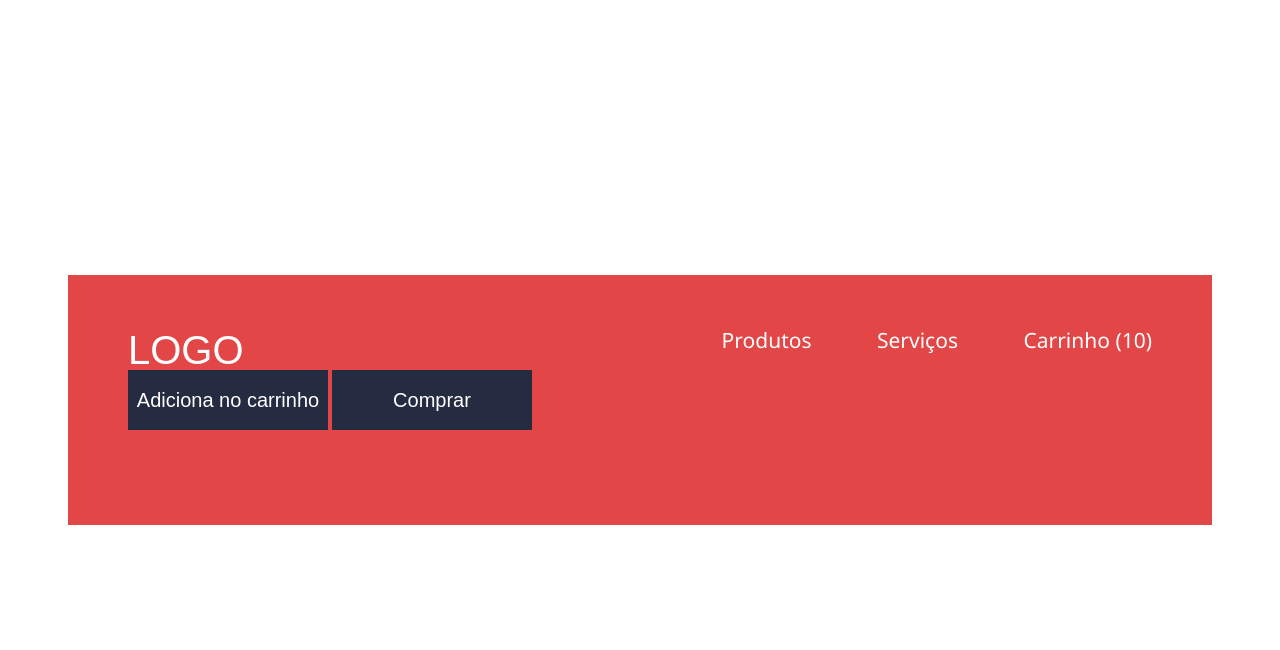
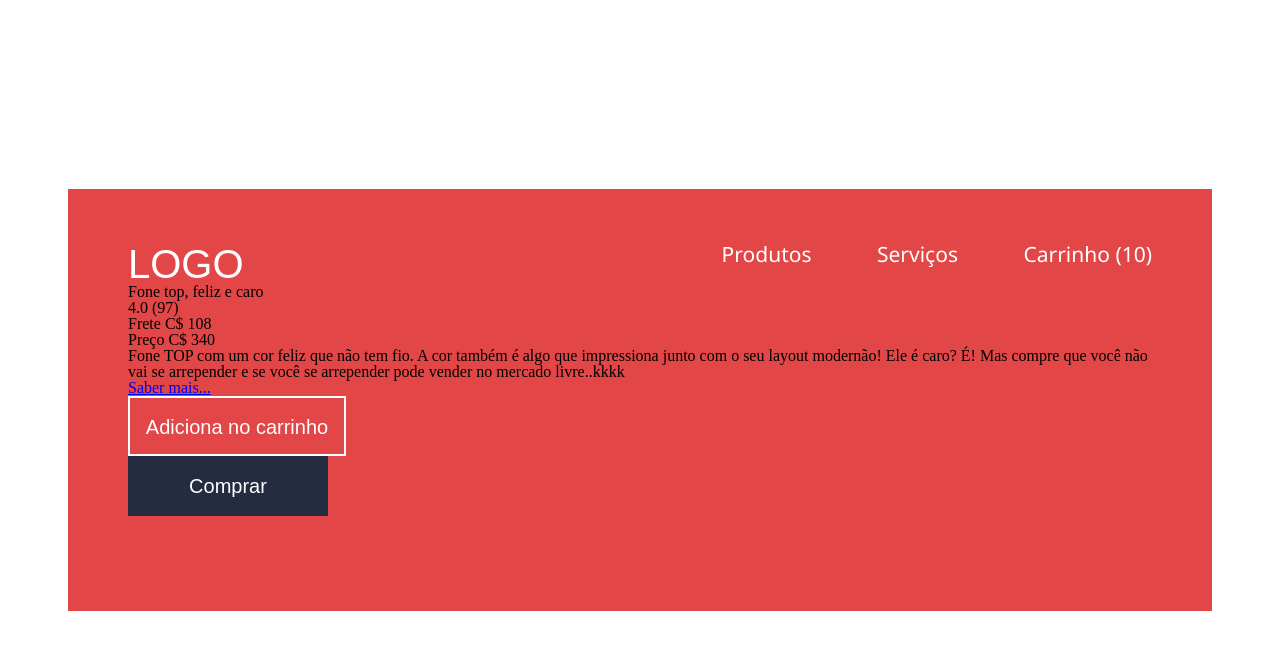
Before and after one commit to glerisonlima/loja-fone-DoFrontAoEnd, a PHP site: page / in a window 1280 px wide. Shown: the top 650 px of the page. Run offline with PHP 8.4, Linux system fonts and the light colour scheme.

Commit message:
finalizando aula 005

```diff
--- a/css/button-store.css
+++ b/css/button-store.css
@@ -10,4 +10,13 @@
     text-align: center;
     line-height: 60px;
     text-decoration: none;
+    box-sizing: border-box;
+    border: none;
 }
+
+.button-store.-second{
+    background-color: transparent;
+    border: 2px solid #fff;
+    width: 218px;
+    line-height: 56px;
+}
--- a/index.html
+++ b/index.html
@@ -21,8 +21,17 @@
                 <a class="action last" href="https://collabcode.training">Carrinho (10)</a>
             </nav>
         </header>
-        <a class="button-store" href="comprar.html">Adiciona no carrinho</a>
-        <a class="button-store" href="comprar.html">Comprar</a>
+
+        <dl>
+            <dt>Fone top, feliz e caro</dt>
+            <dd>4.0 (97)</dd>
+            <dd>Frete C$ 108</dd>
+            <dd>Preço C$ 340</dd>
+            <dd>Fone TOP com um cor feliz que não tem fio. A cor também é algo que impressiona junto com o  seu layout modernão! Ele é caro? É! Mas compre que você não vai se arrepender e se você se arrepender pode vender no mercado livre..kkkk</dd>
+            <dd><a href="#">Saber mais...</a></dd>
+            <dd><button class="button-store -second">Adiciona no carrinho</button></dd>
+            <dd><a class="button-store" href="comprar.html">Comprar</a></dd>
+        <dl>
     </div>
 </body>
 </html>
```
